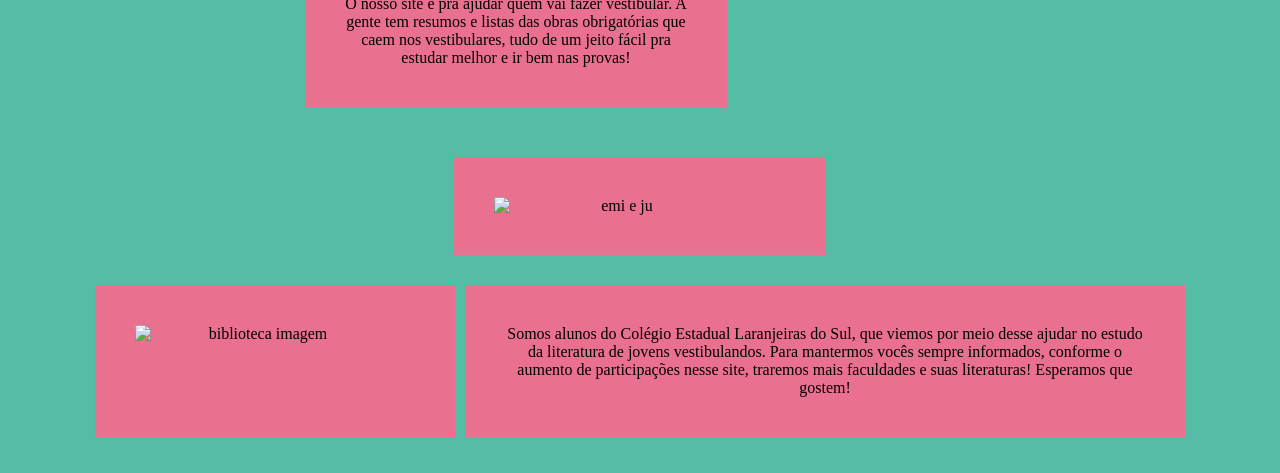
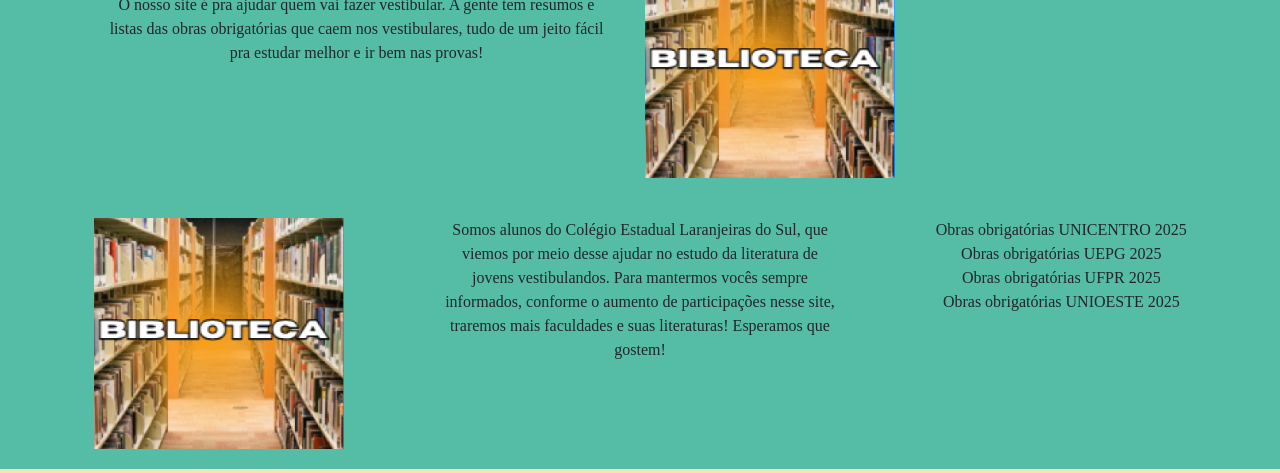
Before and after one commit to emidamiani/ejreads, a plain HTML site: page index.html in a window 1280 px wide. Shown: the part 169-642 px from the top of the page. Drawn offline with nearby package versions, Linux system fonts and the light colour scheme.

Commit message:
Add files via upload

```diff
--- /dev/null
+++ b/biblioteca.css
@@ -0,0 +1,25 @@
+p{
+    color: rgb(255, 255, 255);
+}
+
+body{
+    background-color: antiquewhite;
+}
+
+.corpreta{
+    background-color: black;
+    text-align: center;
+    width: 600px;
+}
+
+.corazul{
+    background-color: blue;
+    text-align: center;
+    width: 300px;
+}
+
+.imagem{
+    width: 200px;
+    border-radius: 50%;
+    box-shadow: 10px 0 rgba(0, 0, 0, 0.228);
+}
--- a/contato.css
+++ b/contato.css
@@ -57,7 +57,7 @@ main {
 }
 
 .section {
-    background-color: #e9708e;
+
     padding: 20px;
     display: flex;
     justify-content: center;
@@ -68,8 +68,8 @@ main {
     border-radius: 50%;
 }
 .box {
-    background-color: #e9708e;
-    color: white;
+
+    color: rgb(0, 0, 0);
     padding: 40px;
     text-align: center;
     width: 90%;
--- a/index.html
+++ b/index.html
@@ -5,6 +5,9 @@
     <meta charset="UTF-8">
     <meta name="viewport" content="width=device-width, initial-scale=1.0">
     <title>Layout Exemplo</title>
+    <link href="https://cdn.jsdelivr.net/npm/bootstrap@5.3.3/dist/css/bootstrap.min.css" rel="stylesheet" integrity="sha384-QWTKZyjpPEjISv5WaRU9OFeRpok6YctnYmDr5pNlyT2bRjXh0JMhjY6hW+ALEwIH" crossorigin="anonymous">
+    <script src="https://cdn.jsdelivr.net/npm/bootstrap@5.3.3/dist/js/bootstrap.bundle.min.js" integrity="sha384-YvpcrYf0tY3lHB60NNkmXc5s9fDVZLESaAA55NDzOxhy9GkcIdslK1eN7N6jIeHz" crossorigin="anonymous"></script>
+
     <link rel="stylesheet" href="styles.css">
     <title>EJReads</title>
 </head>
@@ -27,29 +30,43 @@
 
     <!-- Conteúdo Principal -->
     <main>
-        <div class="content-wrapper">
-            <section class="main-content">
-                <div class="section">
-                    <div class="box texto">
+        <div class="container text-center">
+            <div class="row section">
+              <div class="col">
+
                     <h2>NOSSO PROPÓSITO</h2>
                         <p>O nosso site é pra ajudar quem vai fazer vestibular. A gente tem resumos e listas das obras obrigatórias que caem nos vestibulares, tudo de um jeito fácil pra estudar melhor e ir bem nas provas!</p>
                     </section>
                     </div>
-                    <div class="box imagem"><img src="img/emi e ju.jpg" alt="emi e ju"></div>
-                </div>
 
-                <div class="section">
-                    <div class="box imagem"><img src="img/biblioteca.jpg" alt="biblioteca imagem"></div>
-                    <div class="box texto"> <p>Somos alunos do Colégio Estadual Laranjeiras do Sul, que viemos por meio desse ajudar no estudo da literatura de jovens vestibulandos. Para mantermos vocês sempre informados, conforme o aumento de participações nesse site, traremos mais faculdades e suas literaturas! Esperamos que gostem!</p></div>
-                </div>
-            </section>
+              <div class="col">
+                <div class="box imagem"><img class="txt-center" src="biblioteca.jpg" alt="emi e ju"></div>
+              </div>
+            </div>
+        </div>
+
+
+        <div class="text-center">
+            <div class="row">
+              <div class="col">
+                <img class="txt-center" src="biblioteca.jpg" alt="biblioteca imagem">
+              </div>
+              <div class="col">
+                 <p>Somos alunos do Colégio Estadual Laranjeiras do Sul, que viemos por meio desse ajudar no estudo da literatura de jovens vestibulandos. Para mantermos vocês sempre informados, conforme o aumento de participações nesse site, traremos mais faculdades e suas literaturas! Esperamos que gostem!</p>
+              </div>
+              <div class="col">
+                <aside class="sidebar">
+                    <div class="box link">Obras obrigatórias UNICENTRO 2025</div>
+                    <div class="box link">Obras obrigatórias UEPG 2025</div>
+                    <div class="box link">Obras obrigatórias  UFPR 2025</div>
+                    <div class="box link">Obras obrigatórias  UNIOESTE 2025</div>
+                </aside>
+              </div>
+            </div>
+         </div>
 
             <!-- Barra Lateral -->
-            <aside class="sidebar">
-                <div class="box link">link</div>
-                <div class="box link">link</div>
-                <div class="box link">link</div>
-            </aside>
+
         </div>
     </main>
 
--- a/styles.css
+++ b/styles.css
@@ -51,9 +51,7 @@ main {
     width: 75%;
 }
 
-.sidebar {
-    width: 20%;
-}
+
 
 .section {
     background-color:  #55bda6;
@@ -70,22 +68,19 @@ main {
 .box.imagem img {
     width: 250px; /* Ajuste o tamanho conforme necessário */
     height: auto; /* Mantém a proporção da imagem */
-    display: block; /* Garante que a imagem respeite os limites da div */
 }
-.box {
-    background-color: #e9708e;
-    color: black;
-    padding: 40px;
-    text-align: center;
-    margin-bottom: 10px;
-}
+
 
 .texto {
     width: 60%;
 }
-
+.txt-center{
+    width: 250px; /* Ajuste o tamanho conforme necessário */
+    height: auto; /* Mantém a proporção da imagem */
+}
 .imagem {
-    width: 30%;
+    width: 250px; /* Ajuste o tamanho conforme necessário */
+    height: auto; /* Mantém a proporção da imagem */
 }
 
 .link {
```
Also changed, not shown: biblioteca.html (added, +51 -0 lines), contato.html (+1 -1 lines), download.jpg (added).
